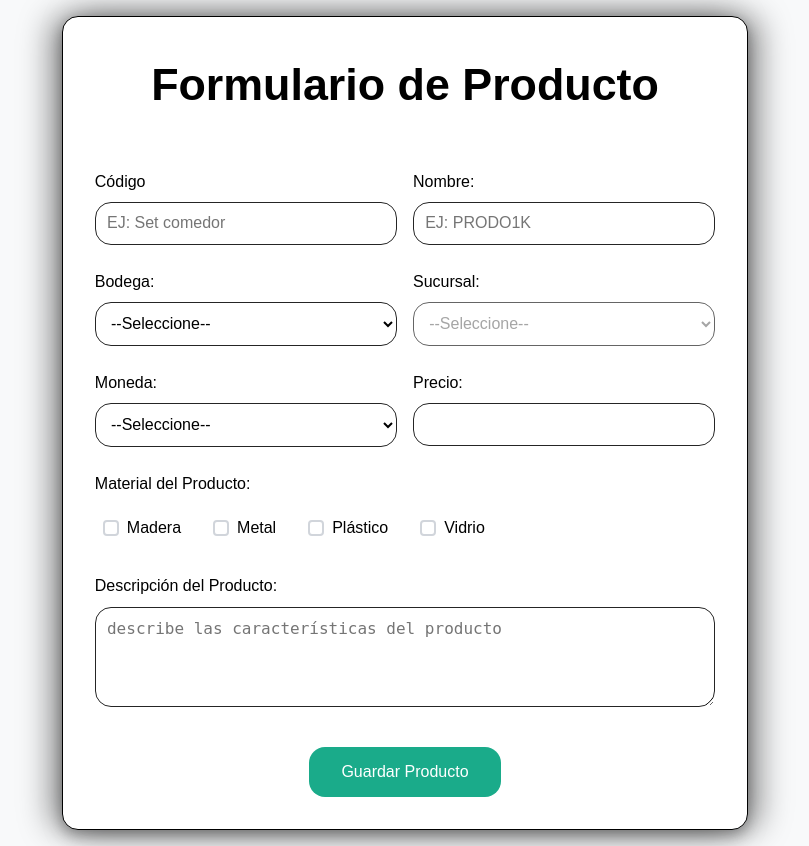
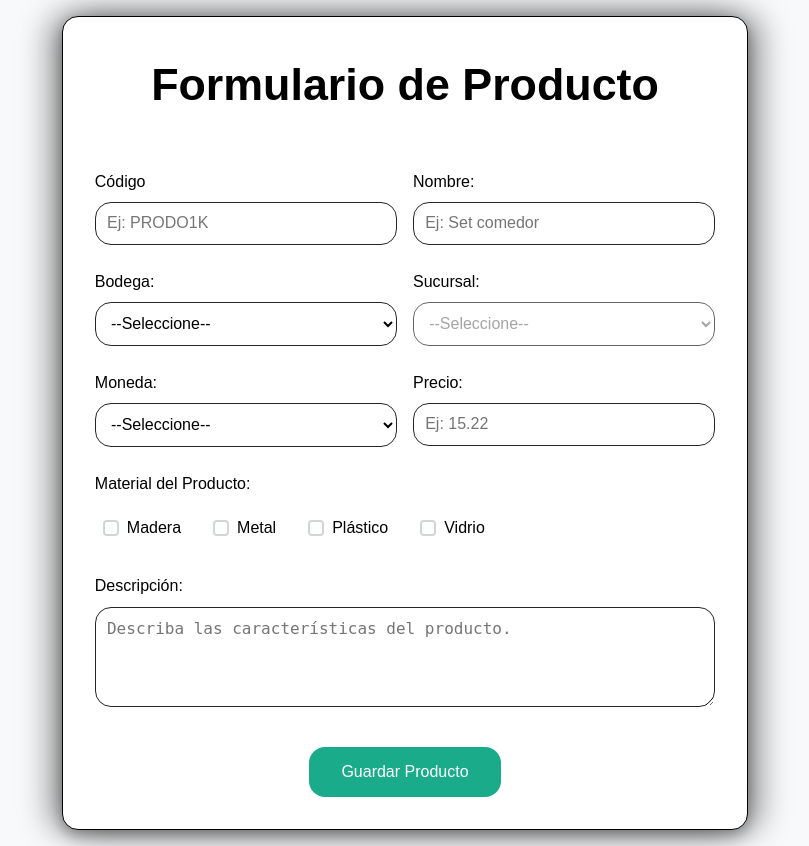
Before and after one commit to matias-bello-rodriguez/prueba-tecnica, a PHP site: page /index.php in a window 1280 px wide. Shown: the whole page, without its empty margins (235-1044 px from the left). Run offline with PHP 8.4, Linux system fonts and the light colour scheme; data comes from the database, SQL or seed files in the repository; some libraries are stand-ins or nearby versions.

Commit message:
añadiendo placeholders de nombre, código y precio

```diff
--- a/views/formulario_producto.php
+++ b/views/formulario_producto.php
@@ -26,13 +26,13 @@
                 <!-- este div agrupa los labels e inputs -->
                 <div class="form-group">
                     <label for="codigo">Código</label>
-                    <input type="text" id="codigo" name="codigo" pattern="[A-Za-z0-9]+" minlength="5" maxlength="15" placeholder="EJ: Set comedor" required> <!-- pattern estipula atributos que aceptan expresiones regulares (REGEX), aqui de A-Z y solo números; tambien minlength y maxlength que establecen una cantidad mínima y máxima de caracteres -->
+                    <input type="text" id="codigo" name="codigo" pattern="[A-Za-z0-9]+" minlength="5" maxlength="15" placeholder="Ej: PRODO1K" required> <!-- pattern estipula atributos que aceptan expresiones regulares (REGEX), aqui de A-Z y solo números; tambien minlength y maxlength que establecen una cantidad mínima y máxima de caracteres -->
                 </div>
 
                 <div class="form-group">
                     <!-- nombre del producto -->
                     <label for="nombre">Nombre:</label>
-                    <input type="text" id="nombre" name="nombre" minlength="2" maxlength="50" placeholder="EJ: PRODO1K" required>
+                    <input type="text" id="nombre" name="nombre" minlength="2" maxlength="50" placeholder="Ej: Set comedor" required>
                 </div>
             </div>
 
@@ -74,7 +74,7 @@
 
                 <div class="form-group">
                     <label for="precio">Precio:</label>
-                    <input type="number" id="precio" name="precio" step="0.01" min="0.01" required> <!-- step permite dos decimales y un salto de una centena; min establece que el valor mínimo es 0.01, es decir, no permite 0 ni números negativos-->
+                    <input type="number" id="precio" name="precio" step="0.01" min="0.01" placeholder="Ej: 15.22"> <!-- step permite dos decimales y un salto de una centena; min establece que el valor mínimo es 0.01, es decir, no permite 0 ni números negativos-->
                 </div>
             </div>
 
@@ -93,8 +93,8 @@
 
             <div class="form-group">
                 <!-- descripcion del producto -->
-                <label for="descripcion">Descripción del Producto:</label>
-                <textarea id="descripcion" name="descripcion" rows="4" placeholder="describe las características del producto" minlength="10" maxlength="1000" required></textarea>
+                <label for="descripcion">Descripción:</label>
+                <textarea id="descripcion" name="descripcion" rows="4" placeholder="Describa las características del producto." minlength="10" maxlength="1000" required></textarea>
             </div>
                  <!-- guardar el producto -->
                  <button id="boton" type="submit">Guardar Producto</button>
```
